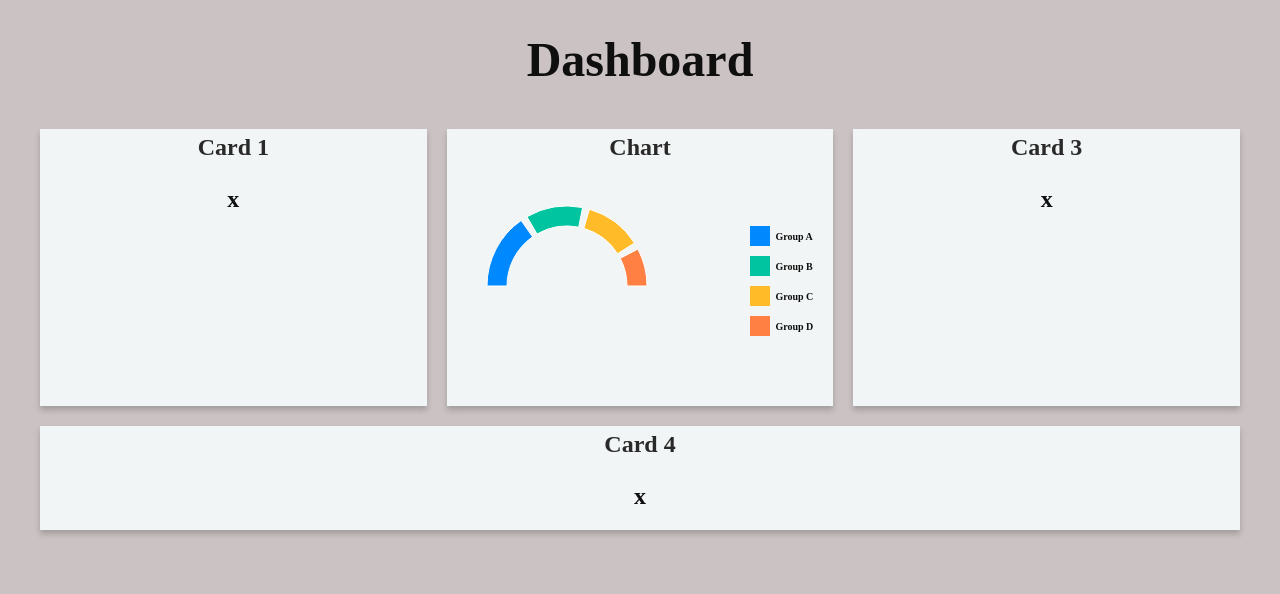
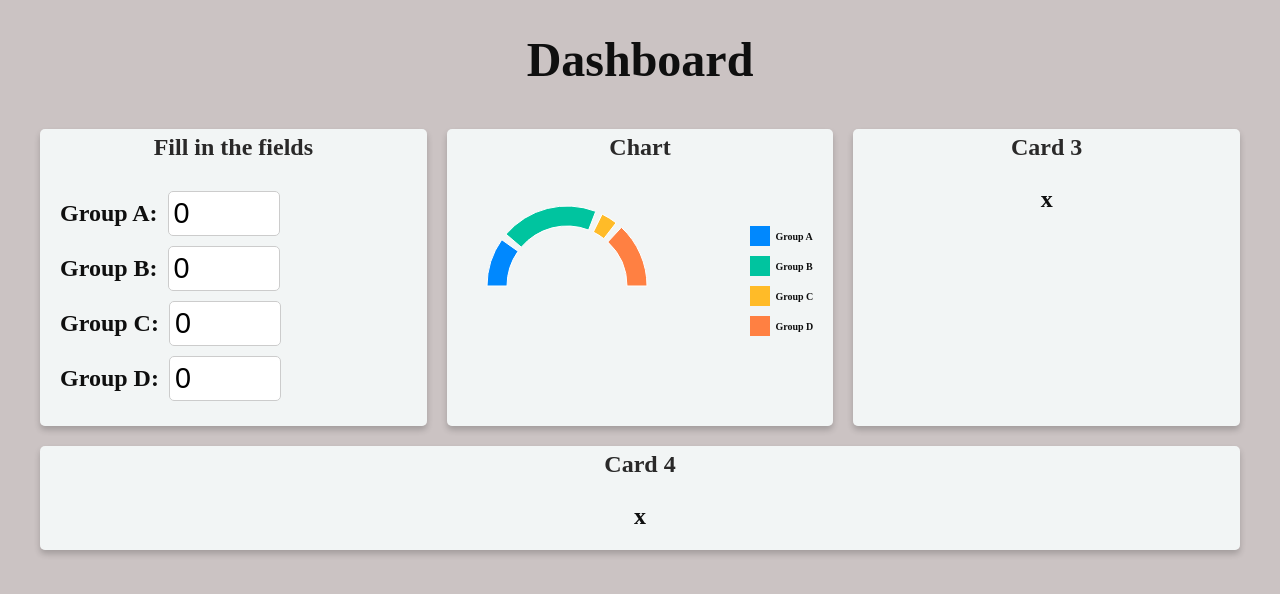
Before and after one commit to Kekinho/react-redux, a React (Create React App) app: page / in a window 1280 px wide. Shown: the top 594 px of the page. Built offline with nearby package versions, Linux system fonts and the light colour scheme.

Commit message:
Commit usando hooks dashboard frontend

```diff
--- a/src/App.js
+++ b/src/App.js
@@ -1,18 +1,27 @@
 import './App.css';
+import React, { useState } from 'react';
 import Card from './components/card/Card';
 import CustomPieChart from './components/charts/pie/CustomPieChart';
+import Fill from './components/fill/Fill'
 
 function App() {
+
+
+
+  var [data, setData] = useState(
+    [{ name: 'Group A', value: 150 },
+    { name: 'Group B', value: 300 },
+    { name: 'Group C', value: 50 },
+    { name: 'Group D', value: 200 },
+    ])
+
+
   return (
     <div className='App'>
       <h1>Dashboard</h1>
       <div className='Cards'>
-        <Card title='Card 1' grey>
-          x
-        </Card>
-        <CustomPieChart title='Charts 1' grey>
-          x
-        </CustomPieChart>
+        <Fill onChange={setData}></Fill>
+        <CustomPieChart data={data}></CustomPieChart>
         <Card title='Card 3' grey>
           x
         </Card>
@@ -20,7 +29,7 @@ function App() {
           x
         </Card>
       </div>
-      </div>
+    </div>
   );
 }
 
--- a/src/components/card/Card.css
+++ b/src/components/card/Card.css
@@ -4,7 +4,7 @@
     margin: 10px;
     flex-direction: column;
     border: 3x solid grey;
-/*    border-radius: 10px; */
+    border-radius: 5px;
     overflow: hidden;
     min-width: 300px;
     box-shadow: 0 4px 6px rgba(0, 0, 0, 0.2);
--- a/src/components/charts/pie/CustomPieChart.jsx
+++ b/src/components/charts/pie/CustomPieChart.jsx
@@ -4,17 +4,13 @@ import CustomPie from './CustomPie';
 import Legends from './Legends';
 import './CustomPieChart.css'
 
-const data = [
-    { name: 'Group A', value: 400 },
-    { name: 'Group B', value: 300 },
-    { name: 'Group C', value: 300 },
-    { name: 'Group D', value: 200 },
-];
+
 
 const COLORS = ['#0088FE', '#00C49F', '#FFBB28', '#FF8042'];
 
 // eslint-disable-next-line
 export default props => {
+    const data = props.data
     return (
         <Card title="Chart" grey>
             <div className='chart-content'>
--- /dev/null
+++ b/src/components/fill/Fill.css
@@ -0,0 +1,28 @@
+.Fill {
+    display: flex;
+    flex-direction: column;
+}
+
+.input-group {
+    display: flex;
+    align-items: center;
+    margin: 5px 0;
+}
+
+label {
+    margin-right: 10px;
+}
+
+input {
+    font-size: 1.8rem;
+    width: 100px;
+    padding: 5px;
+    border: 1px solid #ccc;
+    border-radius: 5px;
+}
+
+@media (max-width: 768px) {
+    .input-group {
+        flex-direction: column;
+    }
+}
--- /dev/null
+++ b/src/components/fill/Fill.jsx
@@ -0,0 +1,72 @@
+import React, { useState } from "react";
+import "./Fill.css";
+import Card from "../card/Card";
+
+const Fill = ({ onChange }) => {
+  const [inputValues, setInputValues] = useState({
+    groupA: 0,
+    groupB: 0,
+    groupC: 0,
+    groupD: 0,
+  });
+
+  const handleInputChange = (event) => {
+    const { name, value } = event.target;
+
+    // Atualize o estado dos inputValues conforme os valores inseridos
+    setInputValues({ ...inputValues, [name]: parseFloat(value) });
+
+    // Chame a função de atualização passada como prop (onChange) com os novos valores
+    onChange([
+      { name: "Group A", value: inputValues.groupA },
+      { name: "Group B", value: inputValues.groupB },
+      { name: "Group C", value: inputValues.groupC },
+      { name: "Group D", value: inputValues.groupD },
+    ]);
+  };
+
+  return (
+    <Card title="Fill in the fields" grey>
+      <div className="Fill">
+        <div className="input-group">
+          <label>Group A:</label>
+          <input
+            type="number"
+            name="groupA"
+            value={inputValues.groupA}
+            onChange={handleInputChange}
+          ></input>
+        </div>
+        <div className="input-group">
+          <label>Group B:</label>
+          <input
+            type="number"
+            name="groupB"
+            value={inputValues.groupB}
+            onChange={handleInputChange}
+          ></input>
+        </div>
+        <div className="input-group">
+          <label>Group C:</label>
+          <input
+            type="number"
+            name="groupC"
+            value={inputValues.groupC}
+            onChange={handleInputChange}
+          ></input>
+        </div>
+        <div className="input-group">
+          <label>Group D:</label>
+          <input
+            type="number"
+            name="groupD"
+            value={inputValues.groupD}
+            onChange={handleInputChange}
+          ></input>
+        </div>
+      </div>
+    </Card>
+  );
+};
+
+export default Fill;
```
